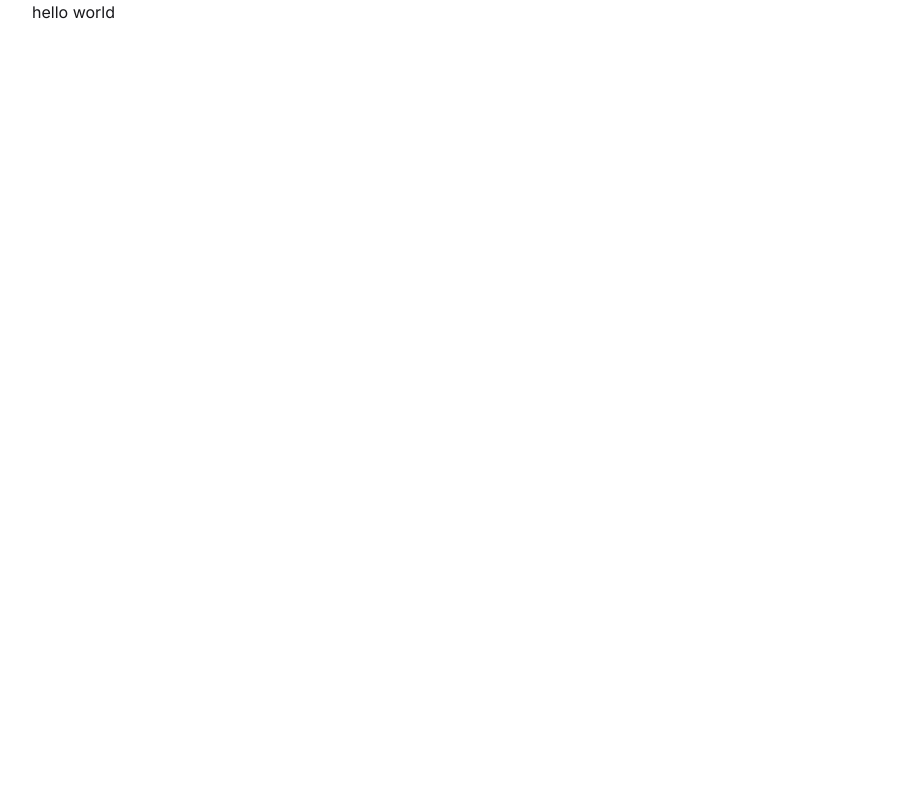
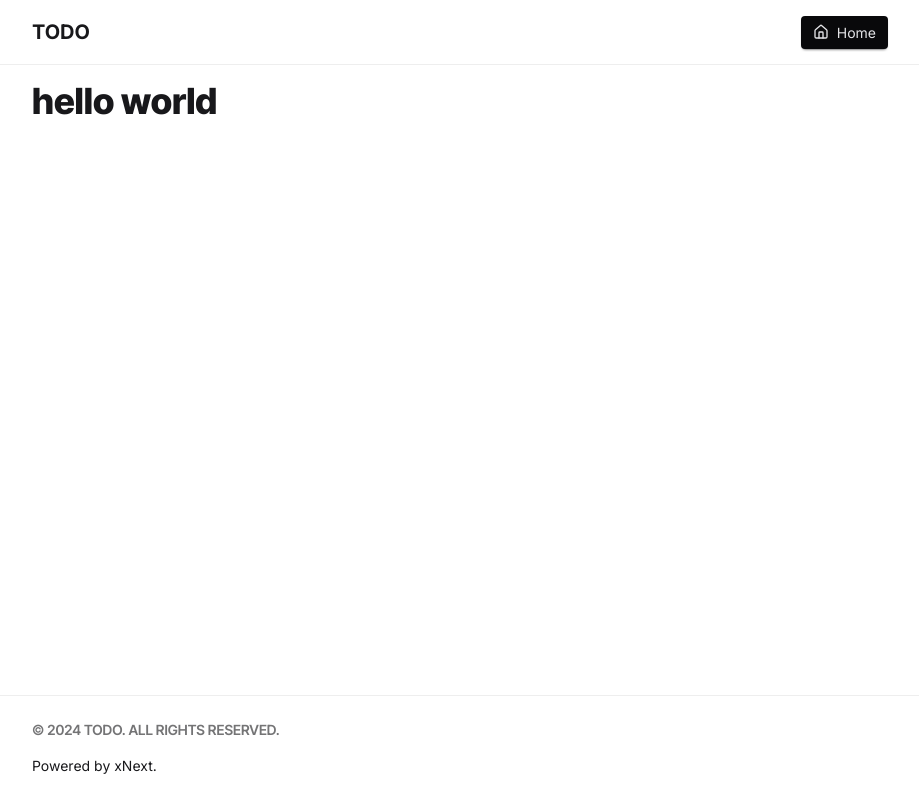
Before and after one commit to ludicroushq/xNext, a Next.js app: page / in a window 1280 px wide. Shown: the whole page, without its empty margins (176-1095 px from the left). Built offline with nearby package versions, Linux system fonts and the light colour scheme.

Commit message:
add header and footer

```diff
--- /dev/null
+++ b/src/app/_components/footer/index.tsx
@@ -0,0 +1,31 @@
+import Link from "next/link";
+
+export async function Footer() {
+  const year = new Date().getFullYear();
+
+  return (
+    <div className="border-t-base-300 mt-6 border-t py-6">
+      <div className="container mx-auto">
+        <footer className="footer">
+          <nav>
+            <h6 className="footer-title">
+              &copy; {year} TODO. All rights reserved.
+            </h6>
+            <aside>
+              Powered by{" "}
+              <Link
+                className="link-hover link"
+                href="https://www.xnext.dev"
+                target="_blank"
+                rel="noreferrer"
+              >
+                xNext
+              </Link>
+              .
+            </aside>
+          </nav>
+        </footer>
+      </div>
+    </div>
+  );
+}
--- /dev/null
+++ b/src/app/_components/navbar/index.client.tsx
@@ -0,0 +1,55 @@
+"use client";
+import { HomeIcon, MenuIcon } from "lucide-react";
+import Link from "next/link";
+import { usePathname } from "next/navigation";
+import { twMerge } from "tailwind-merge";
+
+export function NavbarClient() {
+  const pathname = usePathname();
+
+  const menu = (
+    <>
+      <li>
+        <Link href="/" className={twMerge(pathname === "/" && "menu-active")}>
+          <HomeIcon className="h-4 w-4" />
+          Home
+        </Link>
+      </li>
+    </>
+  );
+
+  return (
+    <div className="border-b-base-300 border-b">
+      <div className="container mx-auto">
+        <div className="navbar p-0">
+          <div className="navbar-start">
+            <Link href="/" className="text-xl font-bold">
+              TODO
+            </Link>
+          </div>
+
+          <div className="navbar-end">
+            <div className="hidden md:flex">
+              <ul className="menu menu-horizontal">{menu}</ul>
+            </div>
+            <div className="dropdown dropdown-end">
+              <div
+                tabIndex={0}
+                role="button"
+                className="btn btn-ghost md:hidden"
+              >
+                <MenuIcon className="h-5 w-5" />
+              </div>
+              <ul
+                tabIndex={0}
+                className="menu dropdown-content rounded-box bg-base-100 text-base-content border-base-300 z-[1] mt-1 w-max min-w-52 border"
+              >
+                {menu}
+              </ul>
+            </div>
+          </div>
+        </div>
+      </div>
+    </div>
+  );
+}
--- /dev/null
+++ b/src/app/_components/navbar/index.tsx
@@ -0,0 +1,5 @@
+import { NavbarClient } from "./index.client";
+
+export function Navbar() {
+  return <NavbarClient />;
+}
--- a/src/app/layout.tsx
+++ b/src/app/layout.tsx
@@ -2,6 +2,8 @@ import type { Metadata } from "next";
 import { Inter, Inter_Tight as InterTight } from "next/font/google";
 import { twMerge } from "tailwind-merge";
 import "./globals.css";
+import { Navbar } from "./_components/navbar";
+import { Footer } from "./_components/footer";
 
 const inter = Inter({
   subsets: ["latin"],
@@ -30,7 +32,9 @@ export default function RootLayout({
       className={twMerge(inter.variable, interTight.variable, "h-full")}
     >
       <body className="flex min-h-screen flex-col">
+        <Navbar />
         <main className="flex-grow">{children}</main>
+        <Footer />
       </body>
     </html>
   );
--- a/src/app/page.tsx
+++ b/src/app/page.tsx
@@ -5,5 +5,11 @@ export const metadata: Metadata = {
 };
 
 export default function Home() {
-  return <div className="container mx-auto">hello world</div>;
+  return (
+    <div className="container mx-auto py-4">
+      <div className="prose">
+        <h1>hello world</h1>
+      </div>
+    </div>
+  );
 }
```
